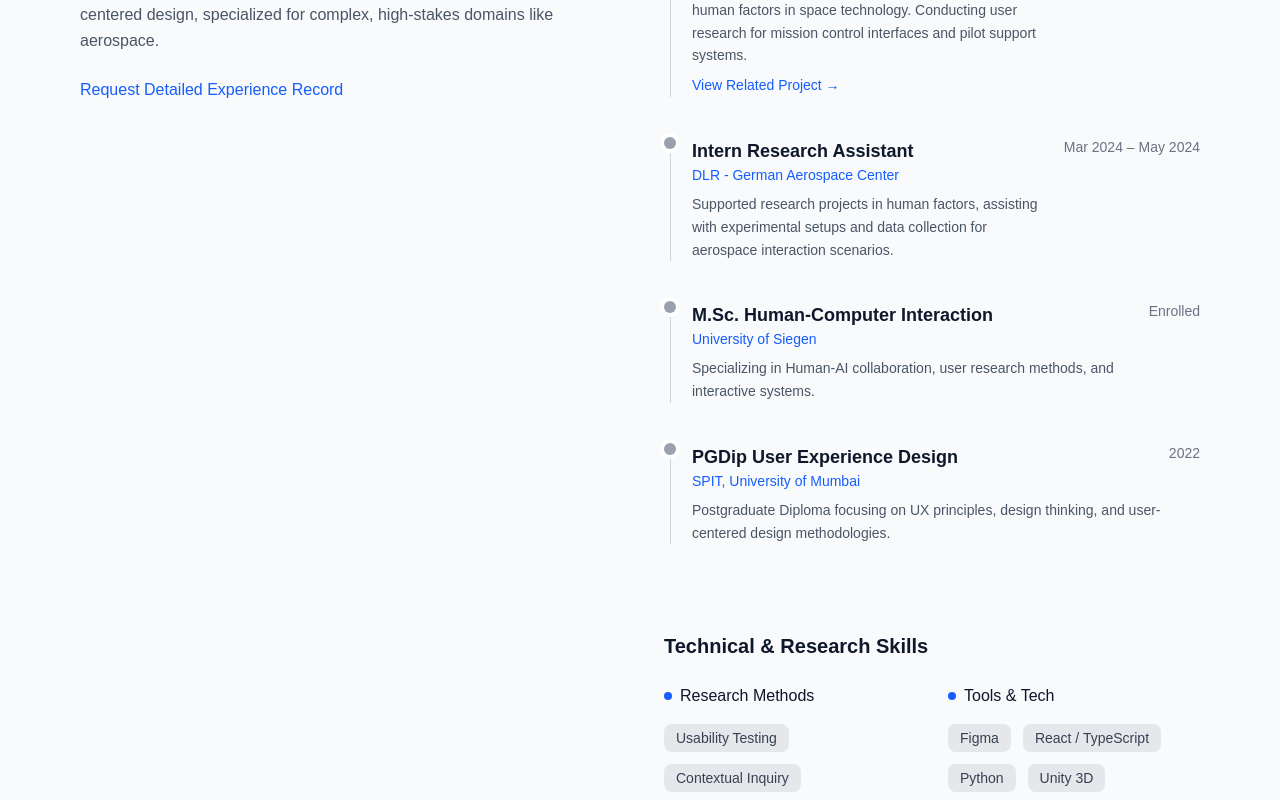
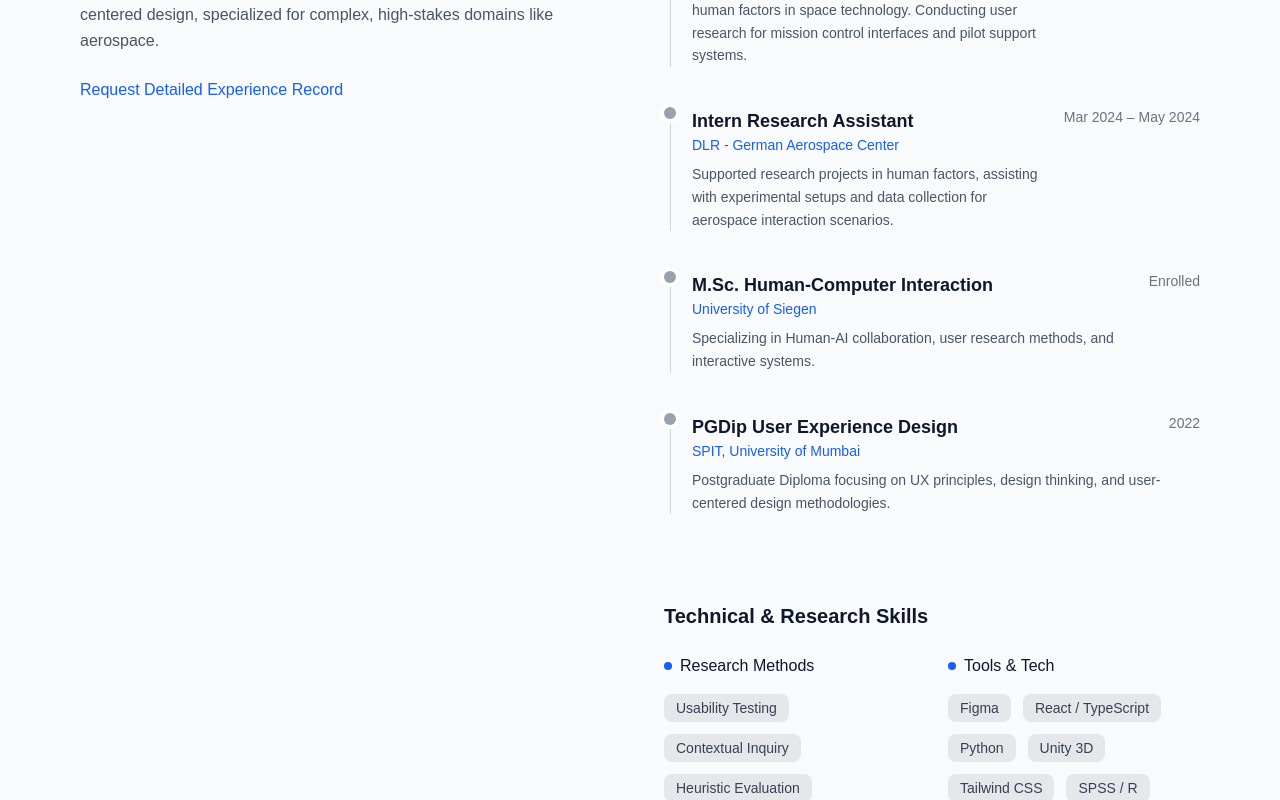
Before and after one commit to aryann070/tanishq-portfolio, a Next.js app: page / in a window 1280 px wide. Shown: the part 1740-2540 px from the top of the page. Built offline with nearby package versions, Linux system fonts and the light colour scheme.

Commit message:
added animations

```diff
--- a/src/app/components/Experience.jsx
+++ b/src/app/components/Experience.jsx
@@ -1,4 +1,42 @@
+"use client"
+import { motion } from "framer-motion";
+
+const container = {
+    hidden: {},
+    show: {
+        transition: {
+            staggerChildren: 0.2, // 👈 one-by-one
+        },
+    },
+};
+
+const item = {
+    hidden: { opacity: 0, y: 60 },
+    show: {
+        opacity: 1,
+        y: 0,
+        transition: {
+            duration: 0.5,
+            ease: [0.22, 1, 0.36, 1],
+        },
+    },
+};
+
 export default function ExperienceEducation() {
+
+
+
+  const item = {
+  hidden: { opacity: 0, y: 60 },
+  show: {
+    opacity: 1,
+    y: 0,
+    transition: {
+      duration: 0.5,
+      ease: [0.22, 1, 0.36, 1],
+    },
+  },
+};
     const timeline = [
         {
             title: "Research Assistant",
@@ -34,7 +72,15 @@ export default function ExperienceEducation() {
                 <div className="grid md:grid-cols-2 gap-12">
 
                     {/* LEFT SIDE */}
-                    <div>
+                    <motion.div
+                        initial={{ opacity: 0, x: -80 }}   // 👈 start from left
+                        whileInView={{ opacity: 1, x: 0 }} // 👈 move to normal
+                        viewport={{ once: true, amount: 0.3 }}
+                        transition={{
+                            duration: 0.6,                   // fast
+                            ease: [0.22, 1, 0.36, 1],        // smooth
+                        }}
+                    >
                         <h2 className="text-4xl font-bold text-[#0f172a] mb-4">
                             Experience & Education
                         </h2>
@@ -48,18 +94,24 @@ export default function ExperienceEducation() {
                         <button className="text-blue-600 font-medium hover:underline">
                             Request Detailed Experience Record
                         </button>
-                    </div>
+                    </motion.div>
 
                     {/* RIGHT SIDE TIMELINE */}
                     <div className="flex flex-col gap-12">
 
-                        {/* TIMELINE */}
-                        <div className="relative">
-                            <div className="relative">
-                                {timeline.map((item, index) => (
-                                    <div key={index} className="mb-10 flex gap-4">
+                        <motion.div className="relative">
+                            {timeline.map((itemData, index) => (
 
-                                        {/* LEFT SIDE (dot + short line) */}
+                                <motion.div
+                                    key={index}
+                                    variants={item}
+                                    initial="hidden"
+                                    whileInView="show"
+                                    viewport={{ once: true, amount: 0.3 }} // 👈 triggers per item
+                                    className="mb-10 flex gap-4"
+                                >
+
+                                    {/* LEFT SIDE */}
                                     <div className="flex flex-col items-center">
                                         <div
                                             className={`w-3 h-3 rounded-full ring-4 ring-white shadow ${index === 0 ? "bg-blue-600" : "bg-gray-400"
@@ -71,40 +123,42 @@ export default function ExperienceEducation() {
 
                                     {/* RIGHT CONTENT */}
                                     <div className="flex flex-col md:flex-row md:justify-between w-full gap-2">
+
                                         <div className="max-w-lg">
                                             <h3 className="text-lg font-semibold text-[#0f172a]">
-                                                    {item.title}
+                                                {itemData.title}
                                             </h3>
 
                                             <p className="text-blue-600 text-sm font-medium">
-                                                    {item.org}
+                                                {itemData.org}
                                             </p>
 
                                             <p className="text-gray-600 text-sm mt-2 leading-relaxed">
-                                                    {item.desc}
+                                                {itemData.desc}
                                             </p>
-
-                                                {item.link && (
-                                                    <a
-                                                        href="#"
-                                                        className="text-blue-600 text-sm mt-2 inline-block hover:underline"
-                                                    >
-                                                        View Related Project →
-                                                    </a>
-                                                )}
                                         </div>
 
                                         <span className="text-sm text-gray-500 whitespace-nowrap md:text-right">
-                                                {item.duration}
+                                            {itemData.duration}
                                         </span>
+
                                     </div>
 
-                                    </div>
+                                </motion.div>
+
                             ))}
-                            </div>
-                        </div>
+                        </motion.div>
 
                         {/* SKILLS SECTION */}
+                        <motion.div
+  initial={{ opacity: 0, y: 60 }}   // start slightly below
+  whileInView={{ opacity: 1, y: 0 }} // move up + fade in
+  viewport={{ once: true, amount: 0.2 }}
+  transition={{
+    duration: 0.5,
+    ease: "easeOut",
+  }}
+>
   <div>
     <h3 className="text-xl font-semibold text-[#0f172a] mb-6">
       Technical & Research Skills
@@ -171,11 +225,12 @@ export default function ExperienceEducation() {
 
     </div>
   </div>
+</motion.div>
 
                     </div>
 
                 </div>
             </div>
-        </section>
+        </section >
     );
 }
--- a/src/app/components/Hero.jsx
+++ b/src/app/components/Hero.jsx
@@ -1,21 +1,54 @@
+"use client";
+
+import { motion } from "framer-motion";
+import Link from "next/link";
 import { ArrowRight } from "lucide-react";
-import Link from "next/link";
+
+const container = {
+  hidden: {},
+  show: {
+    transition: {
+      staggerChildren: 0.15,  // 👈 quick stagger
+      delayChildren: 0.2,     // 👈 small delay
+    },
+  },
+};
+
+const item = {
+  hidden: { opacity: 0, y: 60 }, // 👈 subtle bottom start
+  show: {
+    opacity: 1,
+    y: 0,
+    transition: {
+      duration: 0.6,          // 👈 fast
+      ease: [0.22, 1, 0.36, 1], // 👈 smooth easing (important)
+    },
+  },
+};
 
 export default function Hero() {
   return (
     <section className="relative w-full min-h-screen flex items-start pt-16 bg-gradient-to-r from-[#0b1a3a] via-[#07122b] to-[#030814] text-white px-6 md:px-16 lg:px-24">
 
-            <div className="w-full max-w-7xl mx-auto">
+      <motion.div
+        variants={container}
+        initial="hidden"
+        animate="show"
+        className="w-full max-w-7xl mx-auto"
+      >
 
         {/* Badge */}
-                <div className="mb-6">
+        <motion.div variants={item} className="mb-6">
           <span className="inline-block px-5 py-2 rounded-full border border-blue-400/30 bg-blue-500/10 text-sm text-blue-200">
             Active Candidate for PhD Positions in HCI & Human-AI Collaboration
           </span>
-                </div>
+        </motion.div>
 
         {/* Heading */}
-                <h1 className="text-3xl sm:text-4xl md:text-6xl lg:text-6xl font-bold leading-tight sm:leading-snug md:leading-tight break-words">
+        <motion.h1
+          variants={item}
+          className="text-3xl sm:text-4xl md:text-6xl lg:text-6xl font-bold leading-tight sm:leading-snug md:leading-tight break-words"
+        >
           Designing the Future of{" "}
 
           <span className="block bg-gradient-to-r from-blue-400 to-blue-200 bg-clip-text text-transparent">
@@ -25,19 +58,22 @@ export default function Hero() {
           <span className="block bg-gradient-to-r from-indigo-400 to-indigo-200 bg-clip-text text-transparent">
             Interaction
           </span>
-                </h1>
+        </motion.h1>
 
         {/* Description */}
-                <p className="mt-6 max-w-2xl text-gray-300 text-xl leading-relaxed">
+        <motion.p
+          variants={item}
+          className="mt-6 max-w-2xl text-gray-300 text-xl leading-relaxed"
+        >
           Currently, I bridge the gap between complex aerospace technologies and human
           intuition. Currently researching Human Factors at{" "}
           <span className="font-semibold text-white">
             DLR (German Aerospace Center)
           </span>.
-                </p>
+        </motion.p>
 
         {/* Buttons */}
-                <div className="mt-8 flex gap-4">
+        <motion.div variants={item} className="mt-8 flex gap-4">
           <Link href="/projects">
             <button className="group px-6 py-3 rounded-full bg-white text-black font-medium hover:bg-gray-200 transition flex items-center gap-2">
               View Work
@@ -51,8 +87,9 @@ export default function Hero() {
           <button className="px-6 py-3 rounded-full border border-white/20 hover:border-white/40 transition">
             Get in Touch
           </button>
-                </div>
-            </div>
+        </motion.div>
+
+      </motion.div>
     </section>
   );
 }
--- a/src/app/components/SelectedWork.jsx
+++ b/src/app/components/SelectedWork.jsx
@@ -1,6 +1,8 @@
+"use client"
 import Image from "next/image";
 import Link from "next/link";
 import { ArrowUpRight } from "lucide-react";
+import { motion } from "framer-motion";
 
 export default function SelectedWork() {
     const projects = [
@@ -34,6 +36,26 @@ export default function SelectedWork() {
             image: "/images/academic-research.png",
         },
     ];
+    const container = {
+        hidden: {},
+        show: {
+            transition: {
+                staggerChildren: 0.12, // 👈 quick one-by-one
+            },
+        },
+    };
+
+    const item = {
+        hidden: { opacity: 0, y: 60 },
+        show: {
+            opacity: 1,
+            y: 0,
+            transition: {
+                duration: 0.5, // 👈 fast
+                ease: [0.22, 1, 0.36, 1], // 👈 smooth
+            },
+        },
+    };
 
     return (
         <section className="w-full bg-[#f5f7fb] py-20 px-6">
@@ -60,10 +82,17 @@ export default function SelectedWork() {
                 </div>
 
                 {/* Cards */}
-                <div className="grid md:grid-cols-2 lg:grid-cols-3 gap-8">
+                <motion.div
+                    className="grid md:grid-cols-2 lg:grid-cols-3 gap-8"
+                    variants={container}
+                    initial="hidden"
+                    whileInView="show"
+                    viewport={{ once: true, amount: 0.2 }} // 👈 triggers when visible
+                >
                     {projects.map((project, index) => (
+                        <motion.div key={index} variants={item}>
+
                             <Link
-                            key={index}
                                 href={`/projects/${project.id}`}
                                 className="block h-full"
                             >
@@ -86,17 +115,14 @@ export default function SelectedWork() {
                                             {project.category}
                                         </p>
 
-                                    {/* Title (fixed lines) */}
                                         <h3 className="text-lg font-semibold text-[#0f172a] mb-3 line-clamp-2 group-hover:text-blue-600 transition-colors duration-300">
                                             {project.title}
                                         </h3>
 
-                                    {/* Description (fixed lines) */}
                                         <p className="text-gray-500 text-sm mb-4 line-clamp-3">
                                             {project.description}
                                         </p>
 
-                                    {/* Tags pushed to bottom */}
                                         <div className="flex flex-wrap gap-2 mt-auto">
                                             {project.tags.map((tag, i) => (
                                                 <span
@@ -111,8 +137,10 @@ export default function SelectedWork() {
                                     </div>
                                 </div>
                             </Link>
+
+                        </motion.div>
                     ))}
-                </div>
+                </motion.div>
 
             </div>
         </section>
--- a/src/app/projects/[id]/page.js
+++ b/src/app/projects/[id]/page.js
@@ -1,10 +1,12 @@
 import { projects } from "@/app/data/projects";
+
 import {
   BsFileEarmarkText, BsBoxArrowUpRight, BsCheckCircle, BsArrowLeft,
   BsLayers,
   BsEye,
 } from "react-icons/bs";
 import Link from "next/link";
+import Reveal from "@/app/components/Reveal";
 
 export default async function ProjectDetail({ params }) {
   const { id } = await params;
@@ -17,6 +19,7 @@ export default async function ProjectDetail({ params }) {
 
   return (
     <section className="bg-[#f5f7fb] min-h-screen px-6 md:px-16 lg:px-8 py-12">
+      <Reveal>
       <div className="max-w-7xl mx-auto">
         {/* Back */}
         <Link
@@ -311,6 +314,7 @@ export default async function ProjectDetail({ params }) {
           </div>
         </div>
       </div>
+      </Reveal>
     </section>
   );
 }
```
Also changed, not shown: src/app/components/Footer.jsx (+15 -10 lines), src/app/components/Reveal.jsx (added, +20 -0 lines), src/app/projects/page.js (+7 -4 lines). Lines whose indentation alone changed are shown as unchanged.
